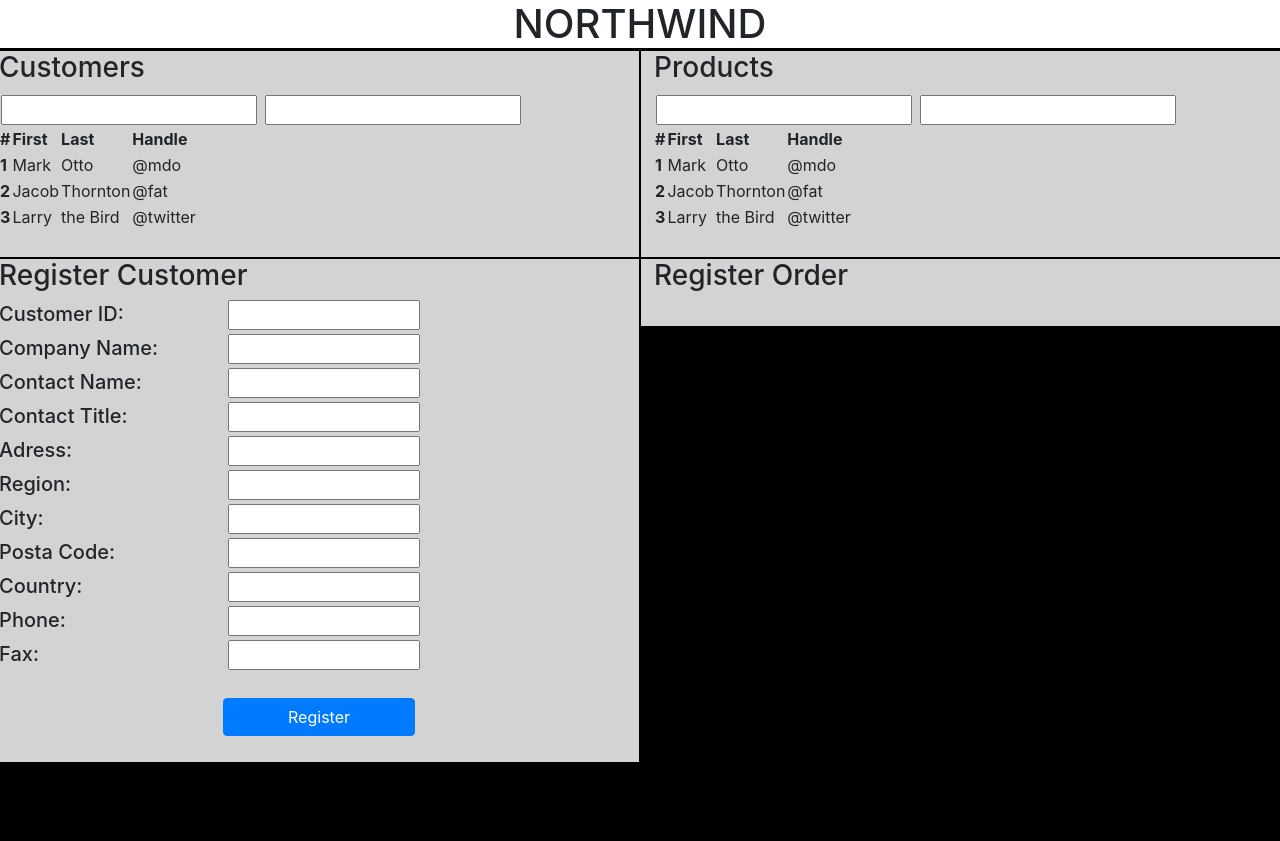
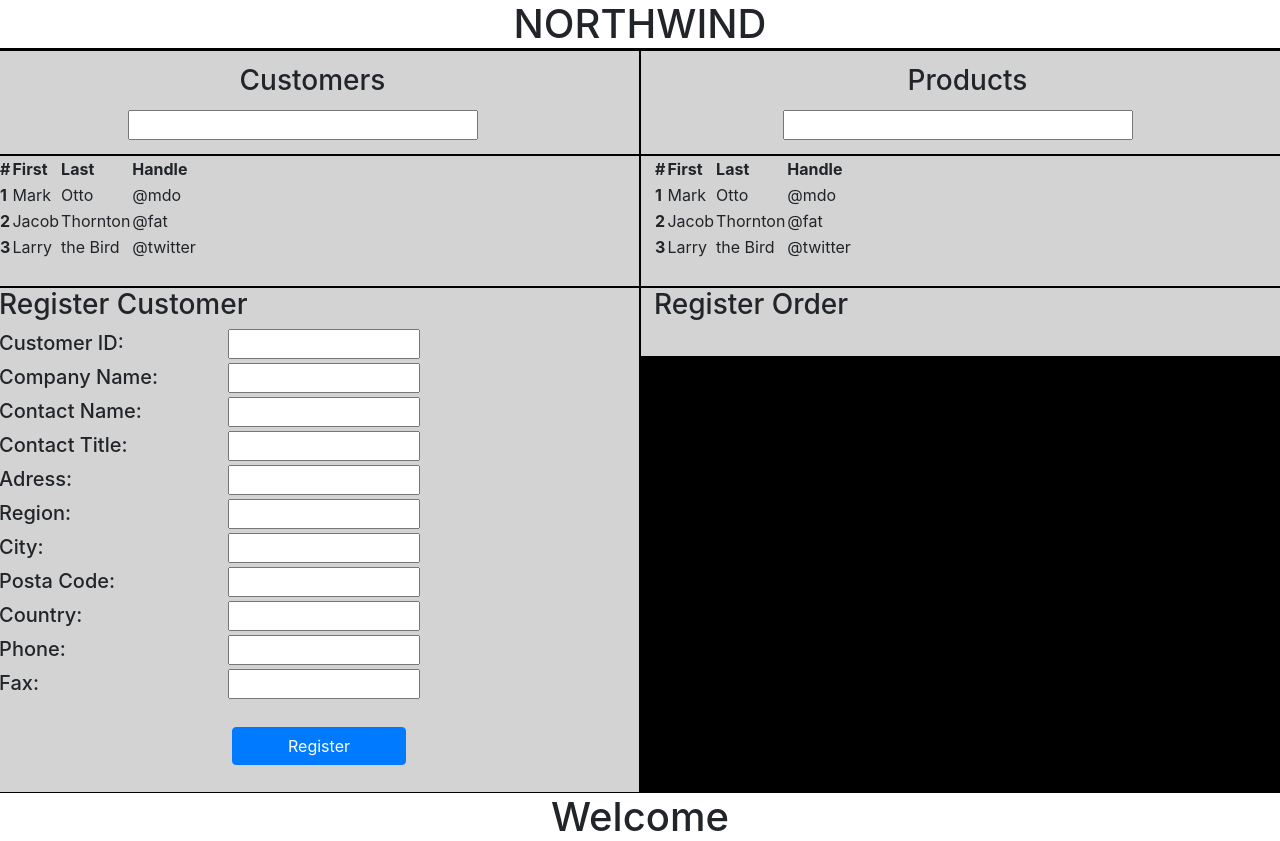
Before and after one commit to Forati89/GroupWorkNorthwind, a plain HTML site: page index.html in a window 1280 px wide. Before the commit the page ends 800 px from the top, so only its background shows below. Drawn offline with nearby package versions, Linux system fonts and the light colour scheme.

Commit message:
design updates

```diff
--- a/index.html
+++ b/index.html
@@ -19,11 +19,19 @@
             </div>
         </div>
         <div class="row">
+        <div id="leftPanel0" class="col-lg-6">
+            <h3>Customers</h3>
+            <input type="text" class="form-check-input">
+        </div>
+        <div id="rightPanel0" class="col-lg-6">
+            <h3>Products</h3>
+            <input type="text" class="form-check-input">
+        </div>
+    </div>
+    <div class="row">
         <div id="leftPanel1" class="col-lg-6">
             <div class="headerPanel">
-                    <h3>Customers</h3>
-                    <input type="text" class="form-check-input">
-                    <input type="text" class="form-check-input">
+
                 <div class="classTable">
                     <table class="tableProducts">
                         <thead>
@@ -60,9 +68,7 @@
         </div>
         <div id="rightPanel1" class="col-lg-6">
             <div class="headerPanel">
-                    <h3>Products</h3>
-                    <input type="text" class="form-check-input">
-                    <input type="text" class="form-check-input">
+
                 <div class="classTable">
                     <table class="tableCustomers">
                         <thead>
@@ -111,7 +117,7 @@
                 <h5 class="regCustomerText">Country:</h5> <input type="text" class="form-check-input2">
                 <h5 class="regCustomerText">Phone:</h5> <input type="text" class="form-check-input2">
                 <h5 class="regCustomerText">Fax:</h5> <input type="text" class="form-check-input2">
-                    <div class="col-lg-16 text-center">
+                <div id="regholder" class="col-lg-6">
                     <br><button id="buttonRegisterC" class="btn btn-primary center-block">Register</button>
                 </div>
             </div>
@@ -122,6 +128,11 @@
             </div>
         </div>
     </div>
+    <footer>
+        <div id="footerBar" class="col-lg-12">
+            <h1>Welcome</h1>
+        </div>
+    </footer>
 
 
     </div>
--- a/style.css
+++ b/style.css
@@ -4,8 +4,20 @@
     height: 100%;
 
 }
+#regholder{
+text-align: center;
+width: 100%;
+height: 100%;
+margin-left: 25%;
+}
+#footerBar{
+    height: 100%;
+    width: 100%;
+    max-height: 300px;
+}
+
 #buttonRegisterC{
-width: 30%;
+width: 60%;
 }
 .form-check-input2{
     width: 30%;
@@ -18,33 +30,46 @@
 .form-check-input{
 text-align: center;
 position: relative;
-margin: 0.3%;
+width: 350px;
 }
 #navbar{
     border-bottom: solid 2px black;
 }
-#leftPanel1{
+#leftPanel0{
+    background: lightgrey;
+    border: solid 1px black;
+    width: 100%;
+    height: 100%;
+    position: relative;
+    vertical-align: middle;
+    padding: 0;
+    margin: 0;
+    padding: 1%
+    }
+    #rightPanel0{
+        background: lightgrey;
+        border: solid 1px black;
+        width: 100%;
+        height: 100%;
+        position: relative;
+        padding: 1%;
+        margin: 0;
+        }
+#leftPanel1, #rightPanel1{
+overflow-y: auto;
 background: lightgrey;
 border: solid 1px black;
 width: 100%;
-height: 100%;;
+height: 100%;
+max-height: 300px;
 position: relative;
 padding: 0;
 margin: 0;
 padding-bottom: 2%;
 }
-#rightPanel1{
-    border: solid 1px black;
-    background:lightgrey;
-    width: 100%;
-    height: 100%;;
-    position: relative;
-    padding: 0;
-    margin: 0;
-    padding-bottom: 2%;
-}
+
 #leftPanel2{
-    border: solid 1px black;
+border: solid 1px black;
 background:lightgrey;
 width: 100%;
 height: 100%;
@@ -58,7 +83,7 @@
     border: solid 1px black;
     background:lightgrey;
     width: 100%;
-    height: 100%;;
+    height: 100%;
     position: relative;
     padding: 0;
     margin: 0;
@@ -76,6 +101,7 @@
 .container-fluid{
 text-align: center;
 padding: 0;
+height: 100%;
 
 }
 
@@ -87,9 +113,17 @@
 
 }
 
-@media (max-width: 500px) {
+@media (max-width: 768px) {
     .headerPanel{
         padding-left: 5%;
+    }
+    #rightPanel1{
+        text-align: center;
+        max-height: 150px;
+    }
+    #leftPanel1{
+        text-align: center;
+        max-height: 150px;
     }
     #leftPanel2{
         display: inline-block;
@@ -99,4 +133,11 @@
         width: 40%;
 
     }
+    #regholder{
+
+        margin-left: 5%;
+        }
+        #buttonRegisterC{
+            width: 35%;
+        }
 }
```
Lines whose indentation alone changed are shown as unchanged.
